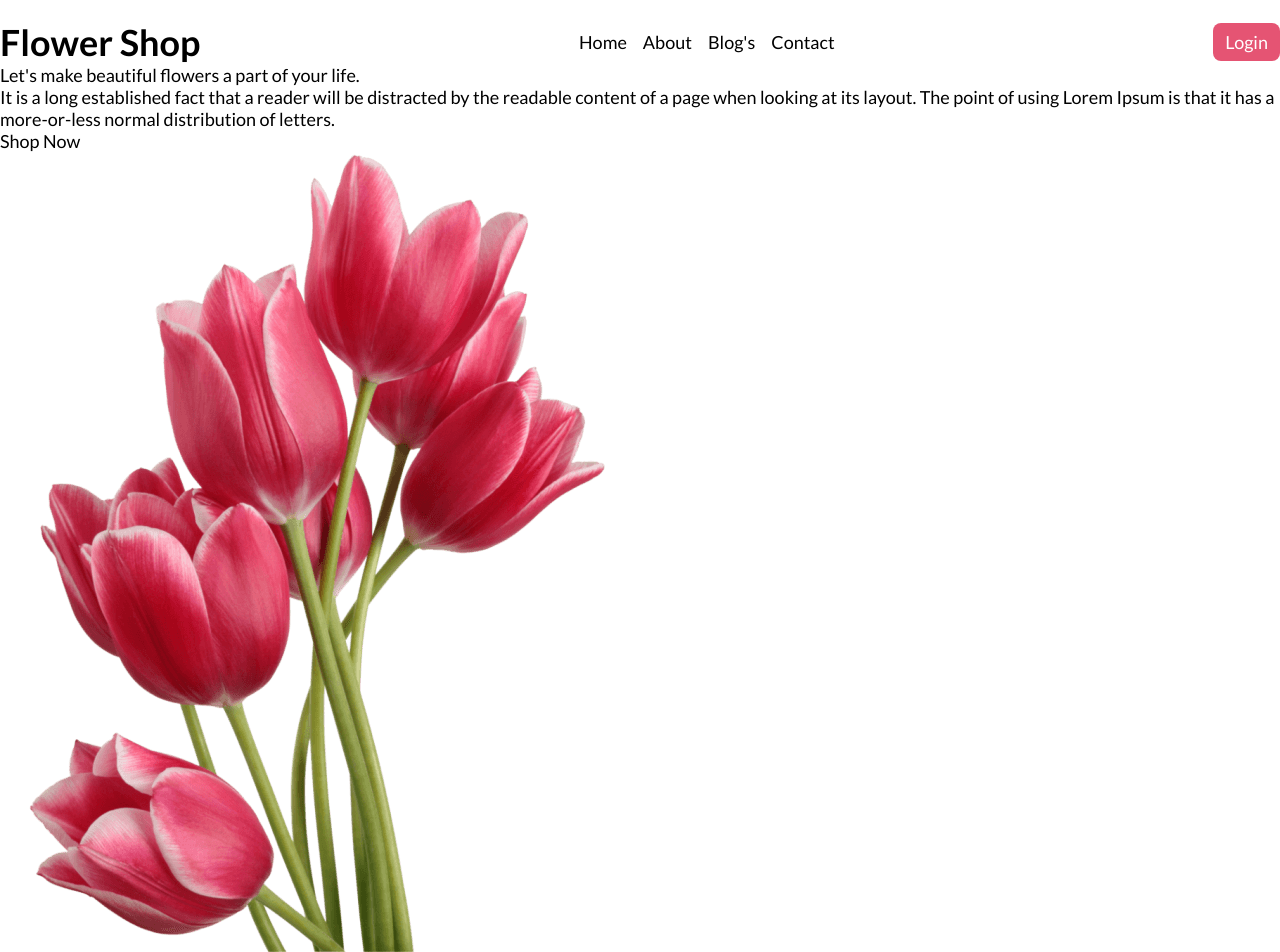
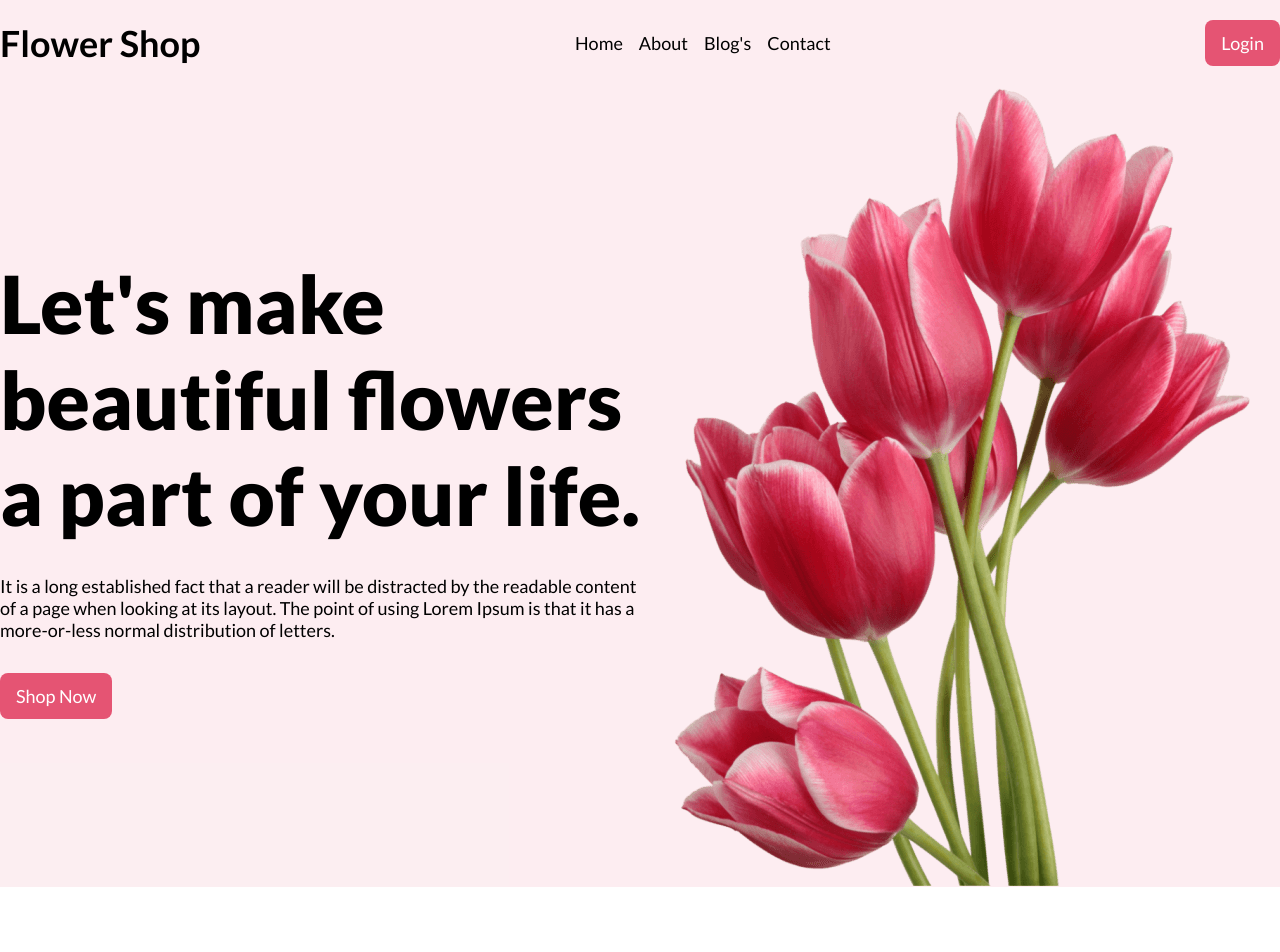
Before and after one commit to md-maruf-billa/Flower-shop-practice, a plain HTML site: page index.html in a window 1280 px wide. After the commit the page ends 887 px from the top, so only its background shows below. Drawn offline with Linux system fonts and the light colour scheme.

Commit message:
add: banner section added

```diff
--- a/Styles/Styles.css
+++ b/Styles/Styles.css
@@ -27,12 +27,16 @@
 .btn {
     border-radius: 8px;
     background: rgb(229, 84, 115);
-    padding: 8px 12px;
+    padding: 12px 16px;
     color: white;
 }
 
 
 /* ------Nav style------- */
+header {
+    background: rgba(229, 84, 115, 0.1);
+}
+
 .nav-title {
     font-size: 36px;
     font-weight: 700;
@@ -49,3 +53,24 @@ nav {
     align-items: center;
     gap: 16px;
 }
+
+
+
+/* -----banner style------ */
+.banner-title {
+    font-size: 80px;
+    font-weight: 800;
+}
+
+.banner-container {
+    display: flex;
+    align-items: center;
+    justify-content: space-between;
+}
+
+.banner-description {
+    margin: 32px 0;
+}
+.banner-image{
+    margin-bottom: -3px;
+}
--- a/index.html
+++ b/index.html
@@ -30,18 +30,20 @@
 
         <!-- ----------Banner Section------- -->
 
-        <section>
+        <section class="container banner-container">
             <!-- banner content -->
             <div>
-                <h1>Let's make beautiful flowers a part of your life.</h1>
-                <p>It is a long established fact that a reader will be distracted by the readable content of a page when looking at its layout. The point of using Lorem Ipsum is that it has a more-or-less normal distribution of letters.</p>
-                <button>Shop Now</button>
+                <h1 class="banner-title">Let's make beautiful flowers a part of your life.</h1>
+                <p class="banner-description">It is a long established fact that a reader will be distracted by the readable content of a page when
+                    looking at its layout. The point of using Lorem Ipsum is that it has a more-or-less normal
+                    distribution of letters.</p>
+                <button class="btn">Shop Now</button>
             </div>
 
 
             <!-- banner image -->
             <div>
-                <img src="./Images/pngwing 10.png" alt="">
+                <img class="banner-image" src="./Images/pngwing 10.png" alt="">
             </div>
         </section>
     </header>
```
